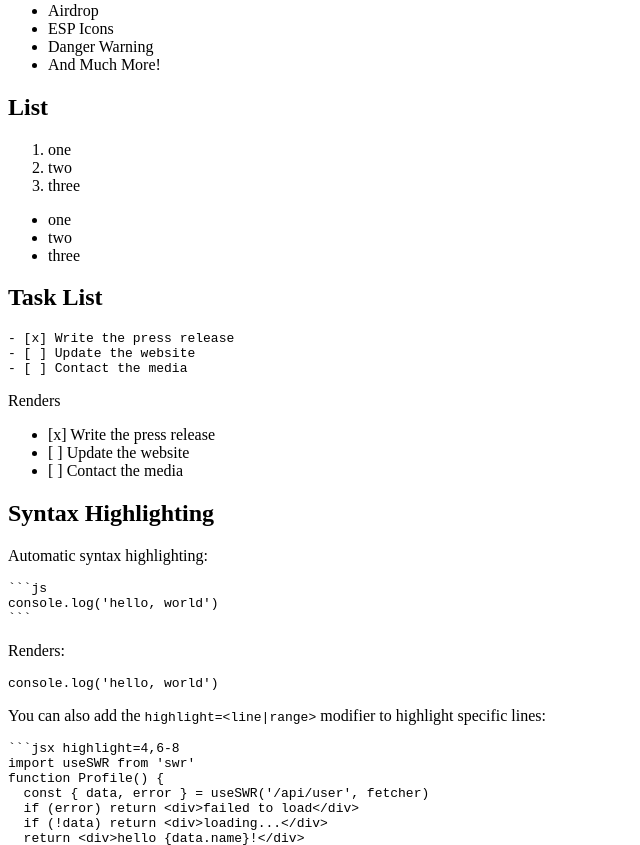
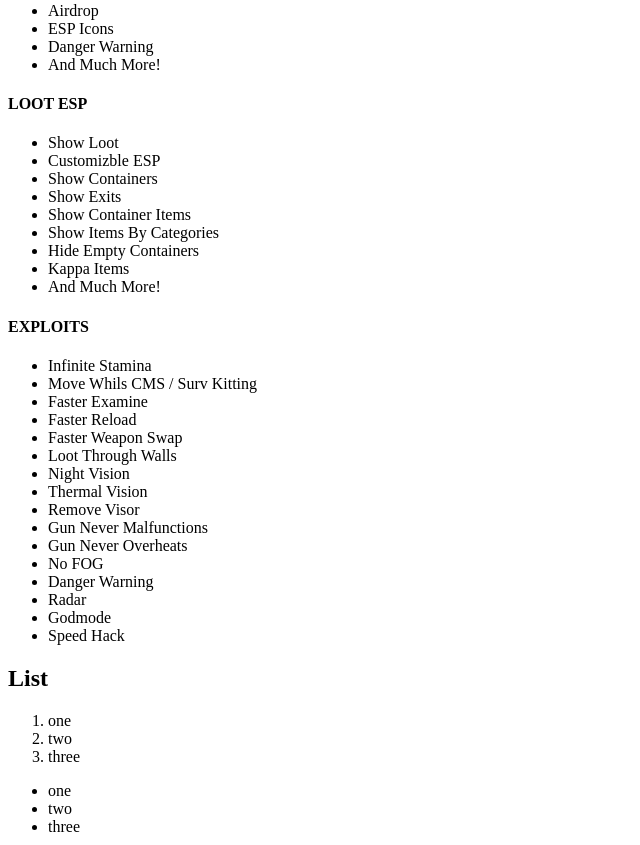
Before and after one commit to monuzo/monuzo, a Next.js app: page /cheats/eft-legend in a window 1280 px wide. Shown: the part 662-1507 px from the top of the page, without its empty margins (0-640 px from the left). Built offline with nearby package versions, Linux system fonts and the light colour scheme.

Commit message:
Update eft-legend.mdx

```diff
--- a/pages/cheats/eft-legend.mdx
+++ b/pages/cheats/eft-legend.mdx
@@ -35,6 +35,34 @@ It includes features like aimbot, esp and godmode. For the full feature list che
 - Danger Warning
 - And Much More!
 
+#### LOOT ESP
+- Show Loot
+- Customizble ESP
+- Show Containers
+- Show Exits
+- Show Container Items
+- Show Items By Categories
+- Hide Empty Containers
+- Kappa Items
+- And Much More!
+
+#### EXPLOITS
+- Infinite Stamina
+- Move Whils CMS / Surv Kitting
+- Faster Examine
+- Faster Reload
+- Faster Weapon Swap
+- Loot Through Walls
+- Night Vision
+- Thermal Vision
+- Remove Visor
+- Gun Never Malfunctions
+- Gun Never Overheats
+- No FOG
+- Danger Warning
+- Radar
+- Godmode
+- Speed Hack
 
 ## List
 
```
